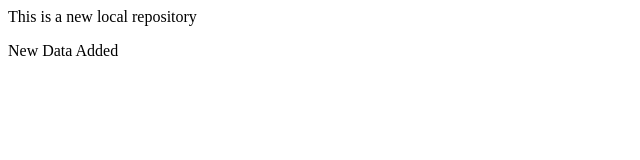
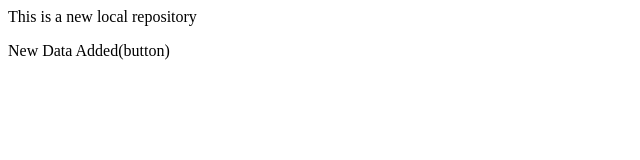
Before and after one commit to bhaktipatil54/LocalRepo, a plain HTML site: page index.html in a window 1280 px wide. Shown: the full height of the page, 0-640 px from the left. Drawn offline with Linux system fonts and the light colour scheme.

```diff
--- a/index.html
+++ b/index.html
@@ -1,2 +1,2 @@
 <p>This is a new local repository</p>
-<p>New Data Added</p>
+<p>New Data Added(button)</p>
```
